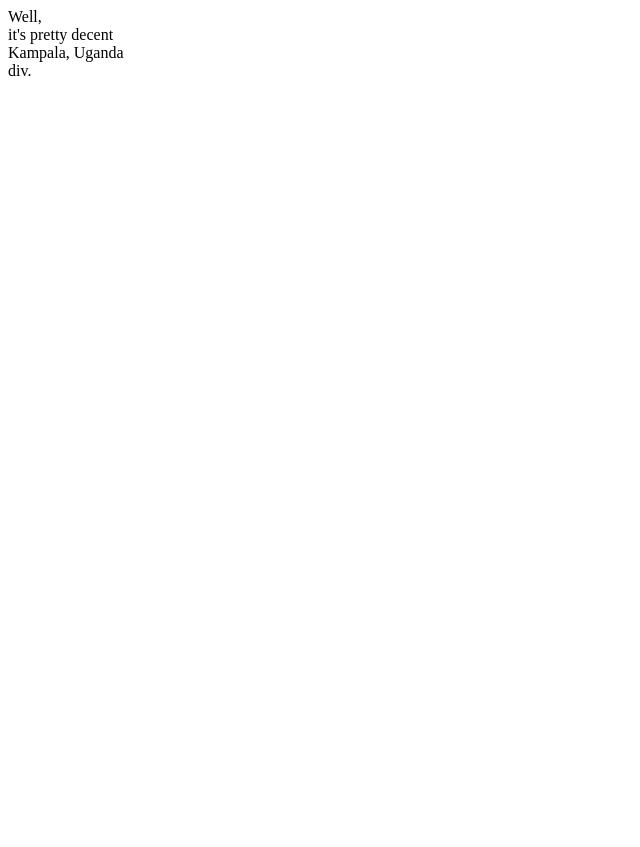
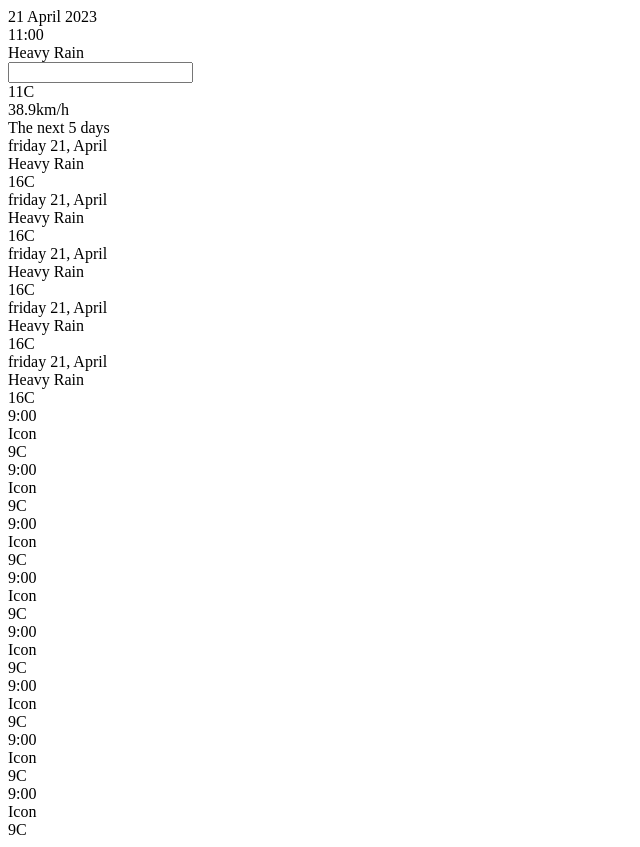
Before and after one commit to edgarmuyomba/js_weather, a plain HTML site: page index.html in a window 1280 px wide. Shown: the whole page, without its empty margins (0-640 px from the left). Before the commit the page ends 800 px from the top, so only its background shows below. Drawn offline with Linux system fonts and the light colour scheme.

Commit message:
details display

```diff
--- a/index.html
+++ b/index.html
@@ -1,12 +1,15 @@
 <!DOCTYPE html>
 <html lang="en">
+
 <head>
     <meta charset="UTF-8">
     <meta name="viewport" content="width=device-width, initial-scale=1.0">
     <title>Weather</title>
     <script src="./main.js" defer></script>
 </head>
+
 <body>
+    <div class="body"  style="display: none;">
         <div class="main">
             <div class="temp">
                 <div class="icon atmosphere">
@@ -20,6 +23,124 @@
                 <div class="name">Kampala, Uganda</div>
             </div>
         </div>
-    div.
+    </div>
+    <div class="details">
+        <div class="header">
+            <div class="back"></div>
+            <div class="datetime">
+                <div class="date">21 April 2023</div>
+                <div class="divider"></div>
+                <div class="time">11:00</div>
+            </div>
+        </div>
+        <div class="main-details">
+            <div class="icon atmosphere"></div>
+            <div class="desc">Heavy Rain</div>
+        </div>
+        <div class="sidebar">
+            <div class="search">
+                <div class="icon"></div>
+                <input type="search" name="location" id="location">
+            </div>
+            <div class="temp">11C</div>
+            <div class="wind">
+                <div class="icon"></div>
+                <div class="speed">38.9km/h</div>
+            </div>
+            <div class="hr"></div>
+            <div class="title">The next 5 days</div>
+            <div class="day">
+                <div class="icon">
+                    <div class="image atmosphere"></div>
+                </div>
+                <div class="date">friday 21, April</div>
+                <div class="desc">Heavy Rain</div>
+                <div class="temp">16C</div>
+            </div>
+            <div class="day">
+                <div class="icon">
+                    <div class="image atmosphere"></div>
+                </div>
+                <div class="date">friday 21, April</div>
+                <div class="desc">Heavy Rain</div>
+                <div class="temp">16C</div>
+            </div>
+            <div class="day">
+                <div class="icon">
+                    <div class="image atmosphere"></div>
+                </div>
+                <div class="date">friday 21, April</div>
+                <div class="desc">Heavy Rain</div>
+                <div class="temp">16C</div>
+            </div>
+            <div class="day">
+                <div class="icon">
+                    <div class="image atmosphere"></div>
+                </div>
+                <div class="date">friday 21, April</div>
+                <div class="desc">Heavy Rain</div>
+                <div class="temp">16C</div>
+            </div>
+            <div class="day">
+                <div class="icon">
+                    <div class="image atmosphere"></div>
+                </div>
+                <div class="date">friday 21, April</div>
+                <div class="desc">Heavy Rain</div>
+                <div class="temp">16C</div>
+            </div>
+        </div>
+        <div class="footer">
+            <div class="hour">
+                <div class="time">9:00</div>
+                <div class="hr"></div>
+                <div class="icon">Icon</div>
+                <div class="temp">9C</div>
+            </div>
+            <div class="hour">
+                <div class="time">9:00</div>
+                <div class="hr"></div>
+                <div class="icon">Icon</div>
+                <div class="temp">9C</div>
+            </div>
+            <div class="hour">
+                <div class="time">9:00</div>
+                <div class="hr"></div>
+                <div class="icon">Icon</div>
+                <div class="temp">9C</div>
+            </div>
+            <div class="hour today">
+                <div class="time">9:00</div>
+                <div class="hr"></div>
+                <div class="icon">Icon</div>
+                <div class="temp">9C</div>
+            </div>
+            <div class="hour">
+                <div class="time">9:00</div>
+                <div class="hr"></div>
+                <div class="icon">Icon</div>
+                <div class="temp">9C</div>
+            </div>
+            <div class="hour">
+                <div class="time">9:00</div>
+                <div class="hr"></div>
+                <div class="icon">Icon</div>
+                <div class="temp">9C</div>
+            </div>
+            <div class="hour">
+                <div class="time">9:00</div>
+                <div class="hr"></div>
+                <div class="icon">Icon</div>
+                <div class="temp">9C</div>
+            </div>
+            <div class="hour">
+                <div class="time">9:00</div>
+                <div class="hr"></div>
+                <div class="icon">Icon</div>
+                <div class="temp">9C</div>
+            </div>
+        </div>
+    </div>
 </body>
+
 </html>
```
Lines whose indentation alone changed are shown as unchanged.
